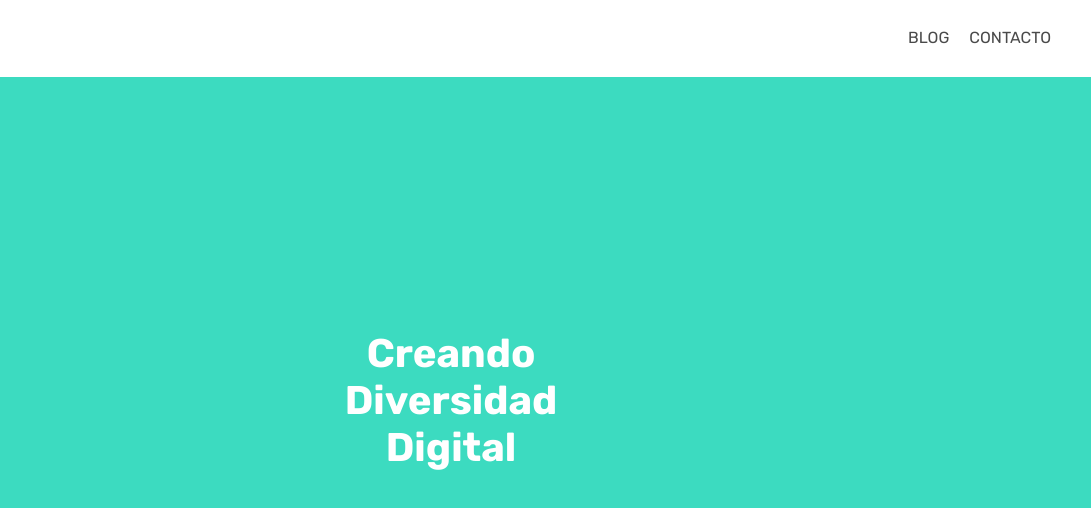
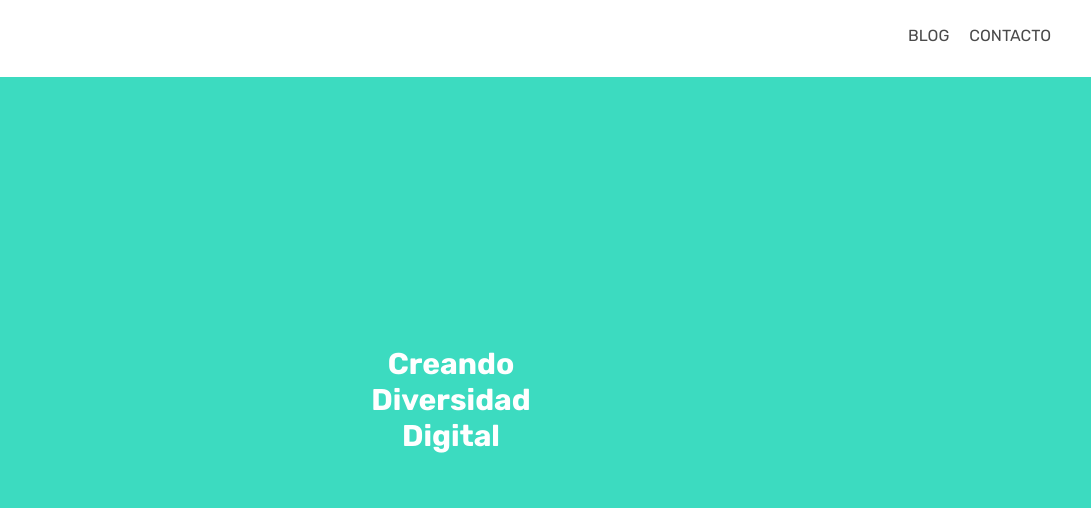
Before and after one commit to Adalab/modulo-1-evaluacion-intermedia-ClaraVilelaJato, a plain HTML site: page index.html in a window 1280 px wide. Shown: the full height of the page, 189-1280 px from the left. Drawn offline with Linux system fonts and the light colour scheme.

Commit message:
Add corrections to evaluation

```diff
--- a/index.html
+++ b/index.html
@@ -17,7 +17,11 @@ family=Rubik:wght@400;700&display=swap"
   <body>
     <header class="header">
       <a href="https://adalab.es/"
-        ><img class="logo" src="./images/adalab-logo-155x61.png" alt="logo"
+        ><img
+          class="logo"
+          src="./images/adalab-logo-155x61.png"
+          alt="logo"
+          title="logo-adalab"
       /></a>
       <nav class="menu">
         <ul class="list">
@@ -27,9 +31,7 @@ family=Rubik:wght@400;700&display=swap"
       </nav>
     </header>
     <main class="main">
-      <p class="item">Creando</p>
-      <p class="item">Diversidad</p>
-      <p class="item">Digital</p>
+      <h1 class="main-title">creando diversidad digital</h1>
     </main>
   </body>
 </html>
--- a/styles/main.css
+++ b/styles/main.css
@@ -22,6 +22,7 @@ body {
   flex-direction: column;
   justify-content: center;
   align-items: center;
+  text-transform: capitalize;
   text-transform: uppercase;
   color: #4a4a4a;
   font-size: 16px;
@@ -33,18 +34,19 @@ body {
 .list {
   list-style: none;
   display: flex;
-  padding-bottom: 13px;
-  padding-top: 10px;
+  padding-bottom: 6.5px;
+  /* padding-top: 10px; */
   display: flex;
 }
-.item-list {
+/* .item-list {
   padding-left: 10px;
   padding-right: 10px;
-}
+} */
 .link {
   text-decoration: none;
   color: #4a4a4a;
   font-size: 16px;
+  padding: 5px 10px 6.5px 10px;
 }
 .link:hover {
   background-color: var(--adalab-color);
@@ -58,8 +60,12 @@ body {
   justify-content: center;
   align-items: center;
   color: var(--second-color);
+}
+.main-title {
   font-size: 30px;
+  width: 10ch;
   font-weight: bold;
+  text-transform: capitalize;
 }
 
 /* MEDIAQUERIES */
```
